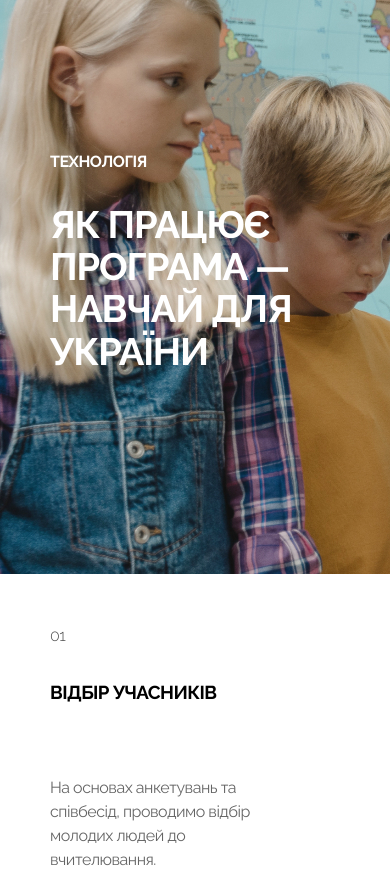
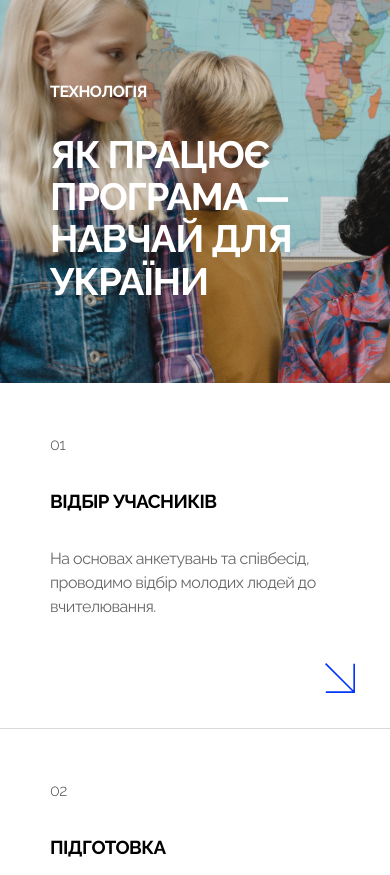
Before and after one commit to DmytroPuchkov/frontend-basic-course-prjctr, a plain HTML site: page w3_2/index.html in a window 390 px wide. Shown: the top 875 px of the page. Drawn offline with Linux system fonts and the light colour scheme.

Commit message:
Create responsive layout

```diff
--- a/w3_2/index.html
+++ b/w3_2/index.html
@@ -23,9 +23,9 @@
         <p class="program__intro-title">
           технологія
         </p>
-        <h2 class="program__intro-heading">
+        <h1 class="program__intro-heading">
           як працює програма — навчай для україни
-        </h2>
+        </h1>
       </div>
     </div>
 
--- a/w3_2/style.css
+++ b/w3_2/style.css
@@ -13,7 +13,7 @@ body {
   line-height: 1.5;
 }
 
-h2 {
+h1 {
   font-weight: 700;
   font-size: 38px;
   line-height: 1.11;
@@ -51,31 +51,21 @@ h2 {
 
 .program__flow {
   display: flex;
+  justify-content: center;
   flex-wrap: wrap;
   gap: 1px;
   background-color: #d9d9d9;
 }
 
 .program__item {
-  flex-grow: 1;
+  width: calc(25% - 1px);
+  flex-basis: calc(25% - 1px);
   height: 445px;
   padding: 50px;
   position: relative;
   cursor: pointer;
   background-color: #FFFFFF;
   transition: all .4s;
-}
-
-.program__item:hover {
-  background-color: #0536FC;
-}
-
-.program__item:hover p {
-  color: #FFFFFF;
-}
-
-.program__item:hover h3 {
-  color: #FFFFFF;
 }
 
 .program__item-number {
@@ -91,6 +81,7 @@ h2 {
   letter-spacing: -0.03em;
   text-transform: uppercase;
   margin-bottom: 70px;
+  white-space: nowrap;
 }
 
 .program__item-description {
@@ -117,3 +108,45 @@ h2 {
   width: 30px;
   height: 30px;
 }
+
+.program__item:hover {
+  background-color: #0536FC;
+}
+
+.program__item:hover p {
+  color: #FFFFFF;
+}
+
+.program__item:hover h3 {
+  color: #FFFFFF;
+}
+
+/* Media query*/
+
+@media all and (max-width: 1132px) {
+  .program__item {
+    width: calc(50% - 1px);
+    flex-basis: calc(50% - 1px);
+  }
+
+  .program__item-description {
+    max-width: 400px;
+  }
+}
+
+@media all and (max-width: 620px) {
+  .program__intro {
+    padding: 80px 0;
+    min-height: 374px;
+  }
+
+  .program__item {
+    width: 100%;
+    flex-basis: 100%;
+    height: 345px;
+  }
+
+  .program__item-heading {
+    margin-bottom: 32px;
+  }
+}
```
